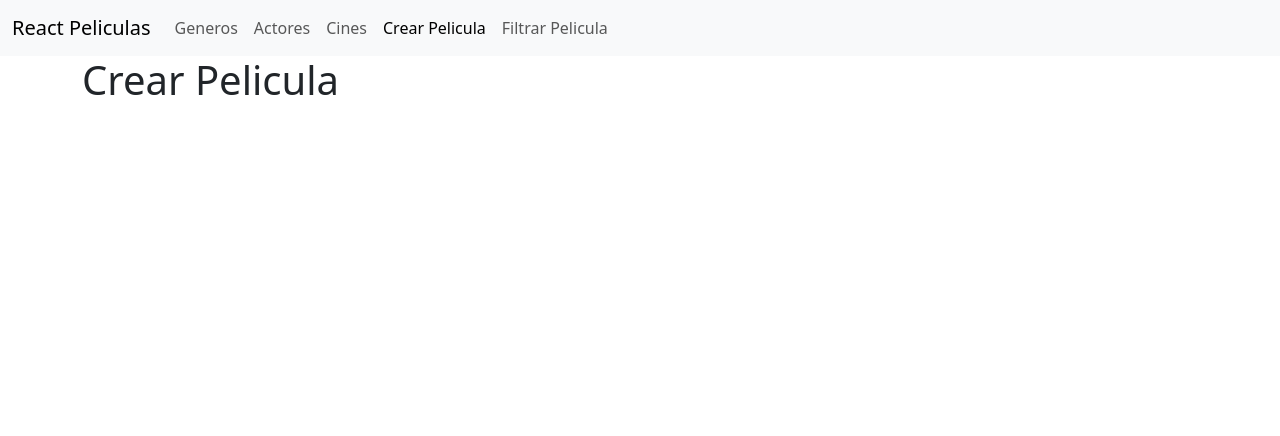
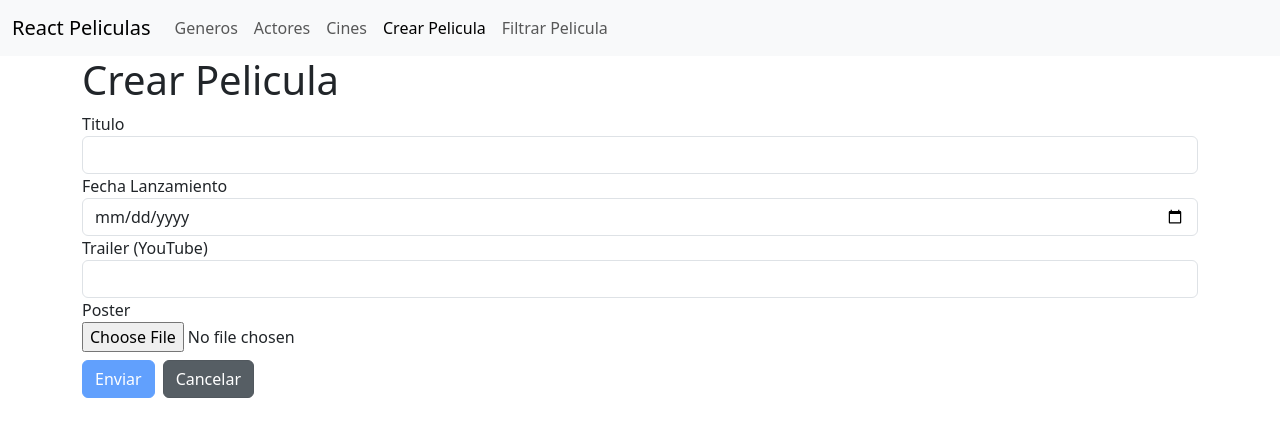
Before and after one commit to alamino2714/react-peliculas, a React (Vite) app: page /peliculas/crear in a window 1280 px wide. Shown: the top 436 px of the page. Built offline with nearby package versions, Linux system fonts and the light colour scheme.

Commit message:
Crear Componenete de Formulario de Pelicula Crear y Editar Pelicula

```diff
--- a/src/features/peliculas/componentes/CrearPelicula.tsx
+++ b/src/features/peliculas/componentes/CrearPelicula.tsx
@@ -1,4 +1,20 @@
+import type { SubmitHandler } from "react-hook-form";
+import FormularioPelicula from "./FormularioPelicula";
+import type PeliculaCreacion from "../modelos/PeliculaCreacion.model";
+
 export default function CrearPelicula()
 {
-    return ( <h1>Crear Pelicula</h1>)
+    const onSubmit: SubmitHandler<PeliculaCreacion> =async (data) =>{
+        console.log('creando pelicula...');
+        await new Promise( resolve => setTimeout(resolve,500));
+        console.log(data);
+    }
+
+
+    return (  <>
+    <h1>Crear Pelicula</h1>
+    <FormularioPelicula onSubmit={onSubmit} />
+   </>
+
+)
 }
--- a/src/features/peliculas/componentes/EditarPelicula.tsx
+++ b/src/features/peliculas/componentes/EditarPelicula.tsx
@@ -1,11 +1,30 @@
+import { useEffect, useState } from "react";
 import { useParams } from "react-router";
+import type PeliculaCreacion from "../modelos/PeliculaCreacion.model";
+import FormularioPelicula from "./FormularioPelicula";
+import type { SubmitHandler } from "react-hook-form";
+import Cargando from "../../../componentes/Cargando";
 
 export default function EditarPelicula() {
+
+    const [modeloPelicula, setModeloPelicula] = useState<PeliculaCreacion | undefined>(undefined);
     const { id } = useParams();
+    const onSubmit: SubmitHandler<PeliculaCreacion> =async (data) =>{
+            console.log('creando pelicula...');
+            await new Promise( resolve => setTimeout(resolve,500));
+            console.log(data);
+        }
+    useEffect(()=>{
+        setTimeout(()=>{
+            setModeloPelicula({titulo:'Yuniel'+ id, fechaLanzamiento: '2020-05-11',trailer: 'ABC',
+                poster: 'https://upload.wikimedia.org/wikipedia/commons/thumb/4/45/Chris_Evans_Red_2024.jpg/330px-Chris_Evans_Red_2024.jpg' })
+        },500)
+    },[id]);
+
     return (
         <>
             <h1>Editar Pelicula</h1>
-            <p> El id es: {id}</p>
+            {modeloPelicula ? <FormularioPelicula modelo={ modeloPelicula} onSubmit={onSubmit}/> : <Cargando/> }
 
         </>)
 }
--- /dev/null
+++ b/src/features/peliculas/componentes/FormularioPelicula.tsx
@@ -0,0 +1,60 @@
+import { useForm, type SubmitHandler } from "react-hook-form";
+import type PeliculaCreacion from "../modelos/PeliculaCreacion.model";
+import { yupResolver } from "@hookform/resolvers/yup";
+import * as yup from 'yup';
+import SeleccionarImagen from "../../../componentes/SeleccionarImagen";
+import Boton from "../../../componentes/Boton";
+import { NavLink } from "react-router";
+
+export default function FormularioPelicula(props:FormularioPeliculaProps)
+{
+    const { register, handleSubmit, setValue, formState:{errors, isValid, isSubmitting}
+          } = useForm<PeliculaCreacion>({
+             resolver:yupResolver(reglasDeValidacion),
+             mode:'onChange',
+             defaultValues:props.modelo??{titulo:''}
+          } )
+
+     const imagenActualURL: string |undefined =props.modelo?.poster ? props.modelo.poster as string : undefined;
+
+   return(
+    <>
+       <form onSubmit={handleSubmit(props.onSubmit)}>
+        <div className="form-group">
+            <label htmlFor="idTitulo"> Titulo</label>
+            <input id="idTitulo" className="form-control" autoComplete="off" type="text" {...register('titulo')}/>
+            {errors.titulo && <p className="error"> {errors.titulo.message}</p>}
+        </div>
+         <div className="form-group">
+            <label htmlFor="idFechaLanzamiento"> Fecha Lanzamiento</label>
+            <input id="idFechaLanzamiento" className="form-control" autoComplete="off" type="date" {...register('fechaLanzamiento')}/>
+            {errors.fechaLanzamiento && <p className="error"> {errors.fechaLanzamiento.message}</p>}
+        </div>
+          <div className="form-group">
+            <label htmlFor="idTrailer"> Trailer (YouTube)</label>
+            <input id="idTrailer" className="form-control" autoComplete="off" type="text" {...register('trailer')}/>
+        </div>
+
+        <SeleccionarImagen label="Poster" imagenURL={imagenActualURL} imagenSeleccionada={poster => { setValue('poster',poster);}} />
+
+        <div className="mt-2">
+            <Boton type="submit" disabled={!isValid || isSubmitting}>{isSubmitting? 'Enviado...' : 'Enviar'} </Boton>
+            <NavLink to="/peliculas" className="btn btn-secondary ms-2">Cancelar</NavLink>
+        </div>
+
+
+
+       </form>
+    </>
+   )
+}
+
+interface FormularioPeliculaProps{
+    modelo?:PeliculaCreacion;
+    onSubmit:SubmitHandler<PeliculaCreacion>;
+}
+
+const reglasDeValidacion = yup.object({
+  titulo: yup.string().required('El titulo es obligario'),
+  fechaLanzamiento: yup.string().required('La fecha de lanzamiento es requerida')
+});
--- /dev/null
+++ b/src/features/peliculas/modelos/PeliculaCreacion.model.ts
@@ -0,0 +1,6 @@
+export default interface PeliculaCreacion{
+    titulo:string;
+    fechaLanzamiento:string;
+    trailer?:string;
+    poster?: File | string;
+}
```
